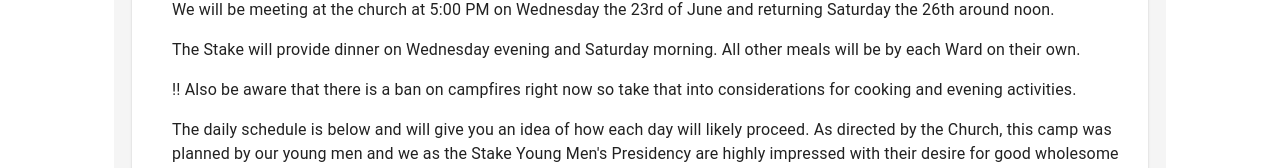
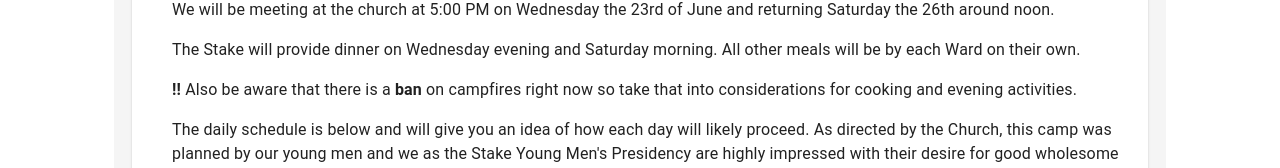
Before and after one commit to smcgee31/YouthConference_2019, a React (Create React App) app: page / in a window 1280 px wide. Shown: the part 218-386 px from the top of the page. Built offline with nearby package versions, Linux system fonts and the light colour scheme.

Commit message:
more info

```diff
--- a/src/Components/Intro.jsx
+++ b/src/Components/Intro.jsx
@@ -20,8 +20,8 @@ export default () => {
           will be by each Ward on their own.
         </Typography>
         <Typography style={{ marginBottom: 16 }}>
-          !! Also be aware that there is a ban on campfires right now so take that into
-          considerations for cooking and evening activities.
+          <strong>!!</strong> Also be aware that there is a <strong>ban</strong> on campfires right
+          now so take that into considerations for cooking and evening activities.
         </Typography>
         <Typography style={{ marginBottom: 16 }}>
           The daily schedule is below and will give you an idea of how each day will likely proceed.
```
